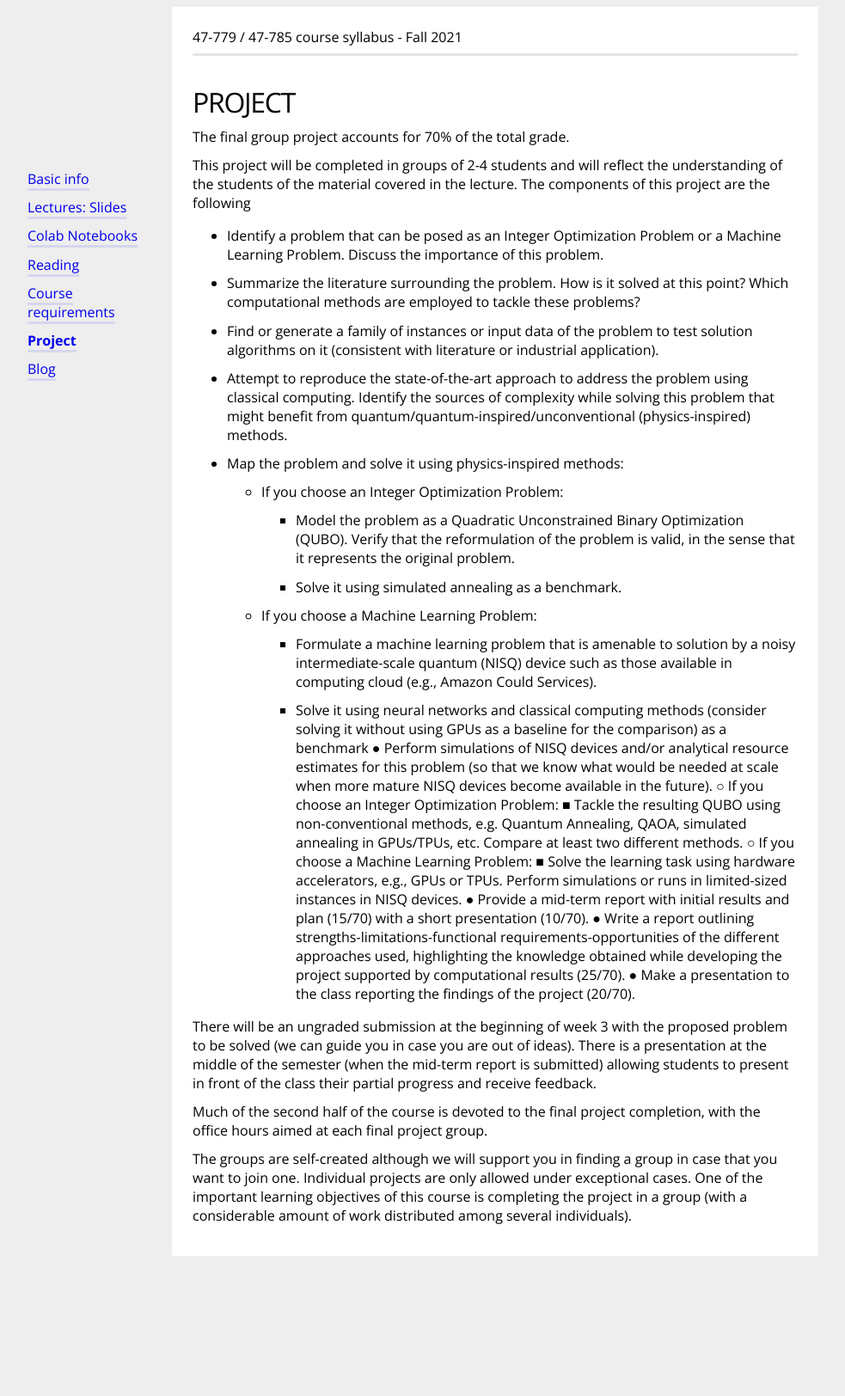
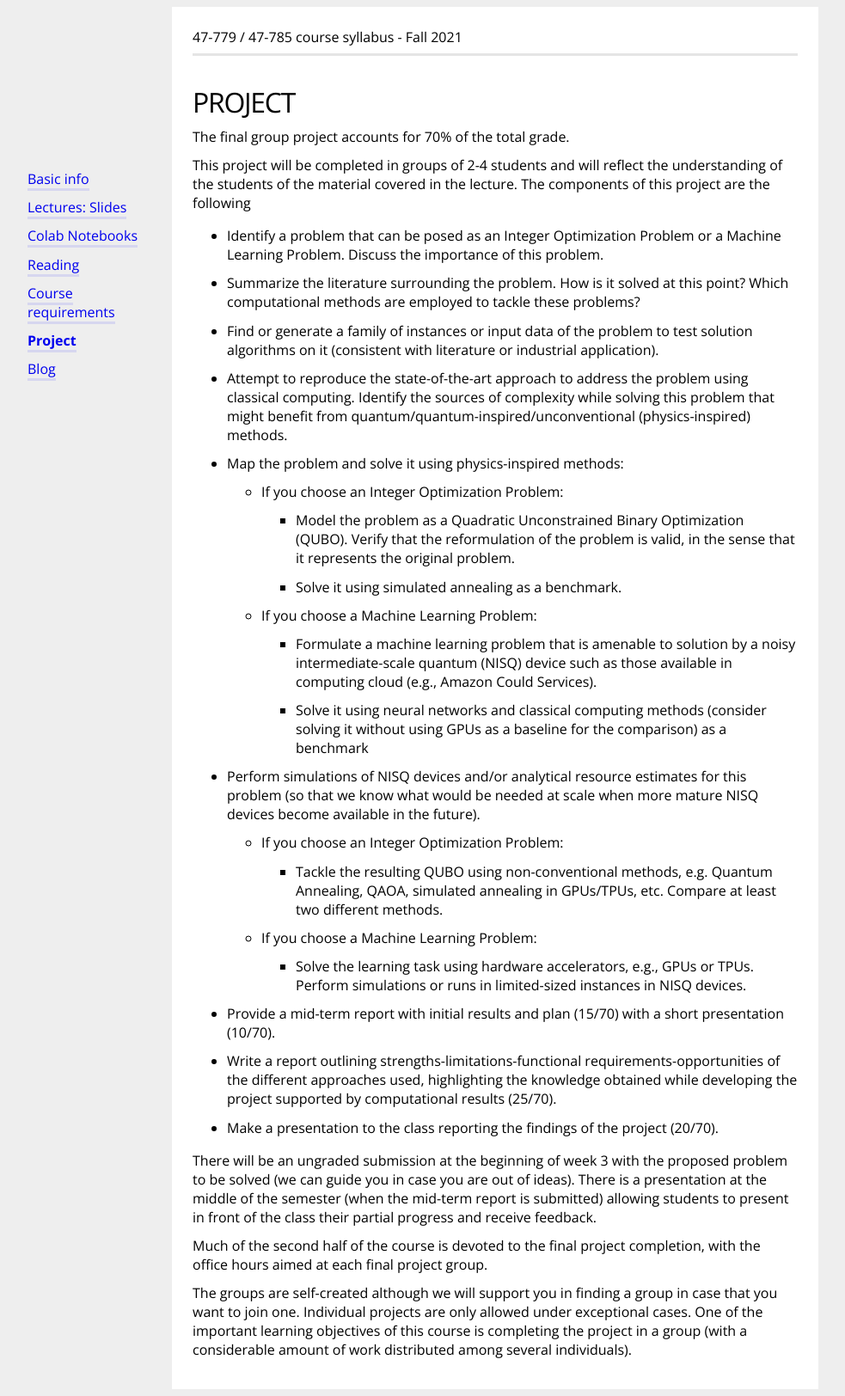
Before and after one commit to bernalde/QuIPML, a Jekyll site: the page built from project.md, in a window 1280 px wide. Shown: the whole page at 86% size, without its empty margins (64-1047 px from the left). Built offline with Jekyll 4.4.1, drawn with Linux system fonts in a browser that asks for light colours; before the commit the page ends 1469 px from its top, so only the background shows below that.

Commit message:
fix list indentation

```diff
--- a/project.md
+++ b/project.md
@@ -23,14 +23,14 @@ The final group project accounts for 70% of the total grade.
     - If you choose a Machine Learning Problem:
         - Formulate a machine learning problem that is amenable to solution by a noisy intermediate-scale quantum (NISQ) device such as those available in computing cloud (e.g., Amazon Could Services).
         - Solve it using neural networks and classical computing methods (consider solving it without using GPUs as a baseline for the comparison) as a benchmark
-●	Perform simulations of NISQ devices and/or analytical resource estimates for this problem (so that we know what would be needed at scale when more mature NISQ devices become available in the future).
-    ○	 If you choose an Integer Optimization Problem:
-        ■	Tackle the resulting QUBO using non-conventional methods, e.g. Quantum Annealing, QAOA, simulated annealing in GPUs/TPUs, etc. Compare at least two different methods.
-    ○	If you choose a Machine Learning Problem:
-        ■	Solve the learning task using hardware accelerators, e.g., GPUs or TPUs. Perform simulations or runs in limited-sized instances in NISQ devices.
-●	Provide a mid-term report with initial results and plan (15/70) with a short presentation (10/70).
-●	Write a report outlining strengths-limitations-functional requirements-opportunities of the different approaches used, highlighting the knowledge obtained while developing the project supported by computational results (25/70).
-●	Make a presentation to the class reporting the findings of the project (20/70).
+- Perform simulations of NISQ devices and/or analytical resource estimates for this problem (so that we know what would be needed at scale when more mature NISQ devices become available in the future).
+    - If you choose an Integer Optimization Problem:
+        - Tackle the resulting QUBO using non-conventional methods, e.g. Quantum Annealing, QAOA, simulated annealing in GPUs/TPUs, etc. Compare at least two different methods.
+    - If you choose a Machine Learning Problem:
+        - Solve the learning task using hardware accelerators, e.g., GPUs or TPUs. Perform simulations or runs in limited-sized instances in NISQ devices.
+- Provide a mid-term report with initial results and plan (15/70) with a short presentation (10/70).
+- Write a report outlining strengths-limitations-functional requirements-opportunities of the different approaches used, highlighting the knowledge obtained while developing the project supported by computational results (25/70).
+- Make a presentation to the class reporting the findings of the project (20/70).
 
 There will be an ungraded submission at the beginning of week 3 with the proposed problem to be solved (we can guide you in case you are out of ideas). There is a presentation at the middle of the semester (when the mid-term report is submitted) allowing students to present in front of the class their partial progress and receive feedback.
 
```
